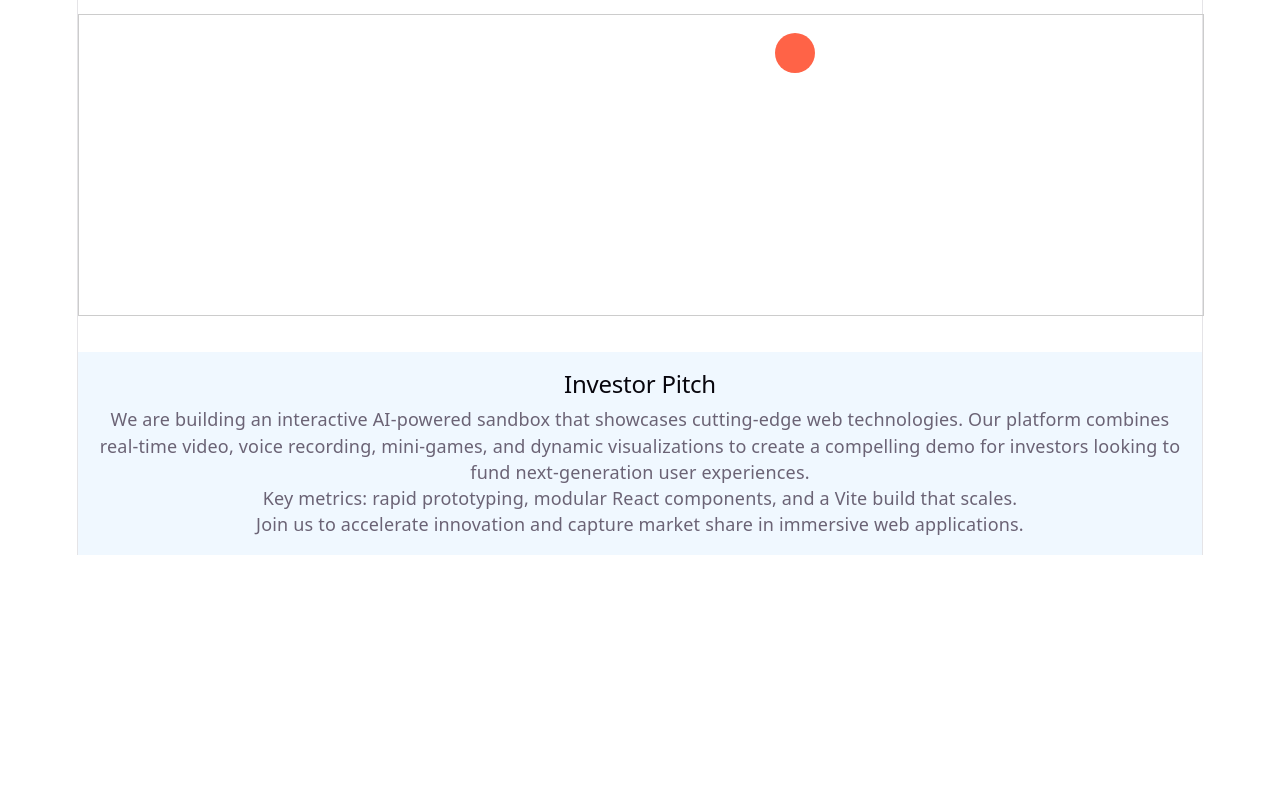
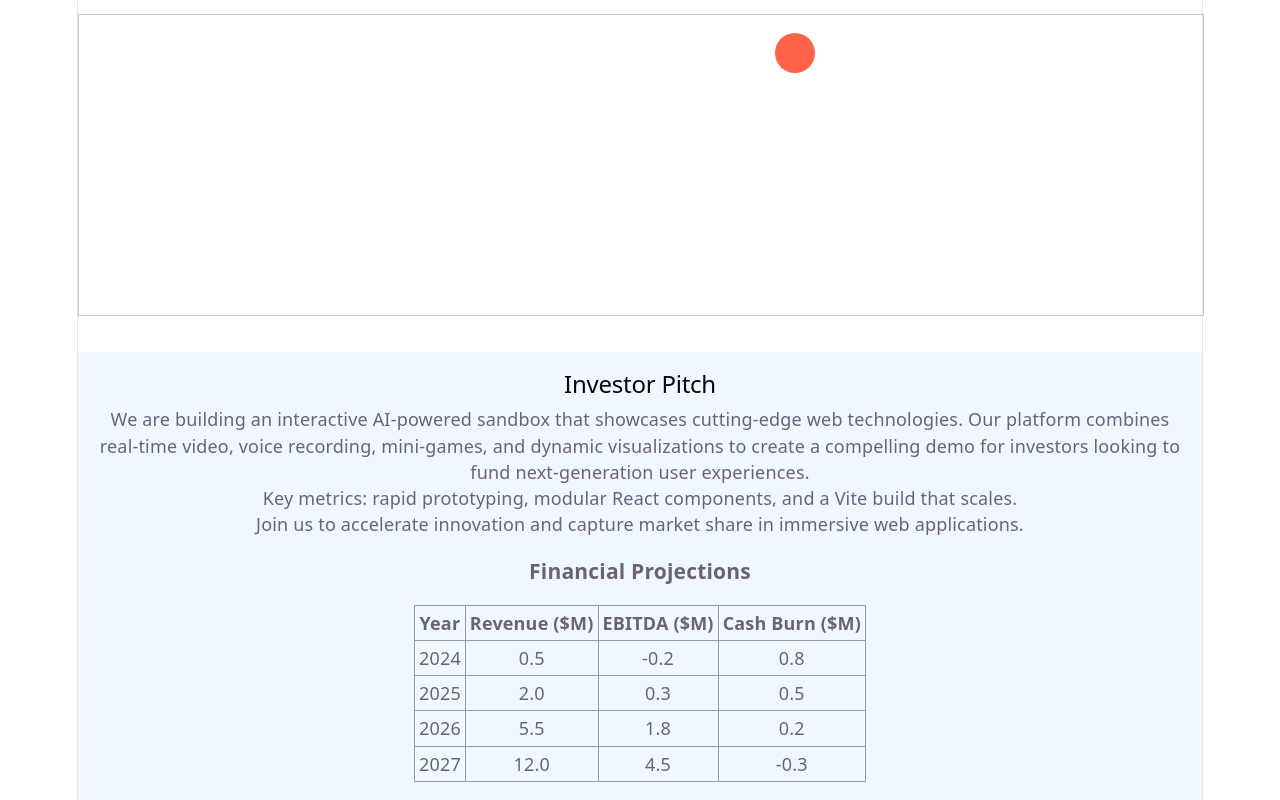
Before and after one commit to codegenie-hackabot/csuai-demo, a React (Vite) app: page / in a window 1280 px wide. Shown: the part 1102-1902 px from the top of the page. Before the commit the page ends 1657 px from the top, so only its background shows below. Built offline with nearby package versions, Linux system fonts and the light colour scheme; no server answers.

Commit message:
Add financial projection table

```diff
--- a/src/App.jsx
+++ b/src/App.jsx
@@ -7,7 +7,6 @@ import Stopwatch from './Stopwatch';
 import BouncingBall from './BouncingBall';
 
 function App() {
-  // Fibonacci counter state: keep previous two numbers
   const [fibPrev, setFibPrev] = useState(0);
   const [fibCurr, setFibCurr] = useState(1);
   const [rolling, setRolling] = useState(false);
@@ -57,12 +56,28 @@ function App() {
       <VoiceRecorder />
       <Stopwatch />
       <BouncingBall speed={ballSpeed} />
-      {/* Investor Pitch */}
       <section style={{ marginTop: '2rem', padding: '1rem', backgroundColor: '#f0f8ff' }}>
         <h2>Investor Pitch</h2>
         <p>We are building an interactive AI‑powered sandbox that showcases cutting‑edge web technologies. Our platform combines real‑time video, voice recording, mini‑games, and dynamic visualizations to create a compelling demo for investors looking to fund next‑generation user experiences.</p>
         <p>Key metrics: rapid prototyping, modular React components, and a Vite build that scales.</p>
         <p>Join us to accelerate innovation and capture market share in immersive web applications.</p>
+        <h3>Financial Projections</h3>
+        <table style={{ margin: '0 auto', borderCollapse: 'collapse' }}>
+          <thead>
+            <tr>
+              <th style={{ border: '1px solid #999', padding: '4px' }}>Year</th>
+              <th style={{ border: '1px solid #999', padding: '4px' }}>Revenue ($M)</th>
+              <th style={{ border: '1px solid #999', padding: '4px' }}>EBITDA ($M)</th>
+              <th style={{ border: '1px solid #999', padding: '4px' }}>Cash Burn ($M)</th>
+            </tr>
+          </thead>
+          <tbody>
+            <tr><td style={{ border: '1px solid #999', padding: '4px' }}>2024</td><td style={{ border: '1px solid #999', padding: '4px' }}>0.5</td><td style={{ border: '1px solid #999', padding: '4px' }}>-0.2</td><td style={{ border: '1px solid #999', padding: '4px' }}>0.8</td></tr>
+            <tr><td style={{ border: '1px solid #999', padding: '4px' }}>2025</td><td style={{ border: '1px solid #999', padding: '4px' }}>2.0</td><td style={{ border: '1px solid #999', padding: '4px' }}>0.3</td><td style={{ border: '1px solid #999', padding: '4px' }}>0.5</td></tr>
+            <tr><td style={{ border: '1px solid #999', padding: '4px' }}>2026</td><td style={{ border: '1px solid #999', padding: '4px' }}>5.5</td><td style={{ border: '1px solid #999', padding: '4px' }}>1.8</td><td style={{ border: '1px solid #999', padding: '4px' }}>0.2</td></tr>
+            <tr><td style={{ border: '1px solid #999', padding: '4px' }}>2027</td><td style={{ border: '1px solid #999', padding: '4px' }}>12.0</td><td style={{ border: '1px solid #999', padding: '4px' }}>4.5</td><td style={{ border: '1px solid #999', padding: '4px' }}>-0.3</td></tr>
+          </tbody>
+        </table>
       </section>
     </div>
   );
```
